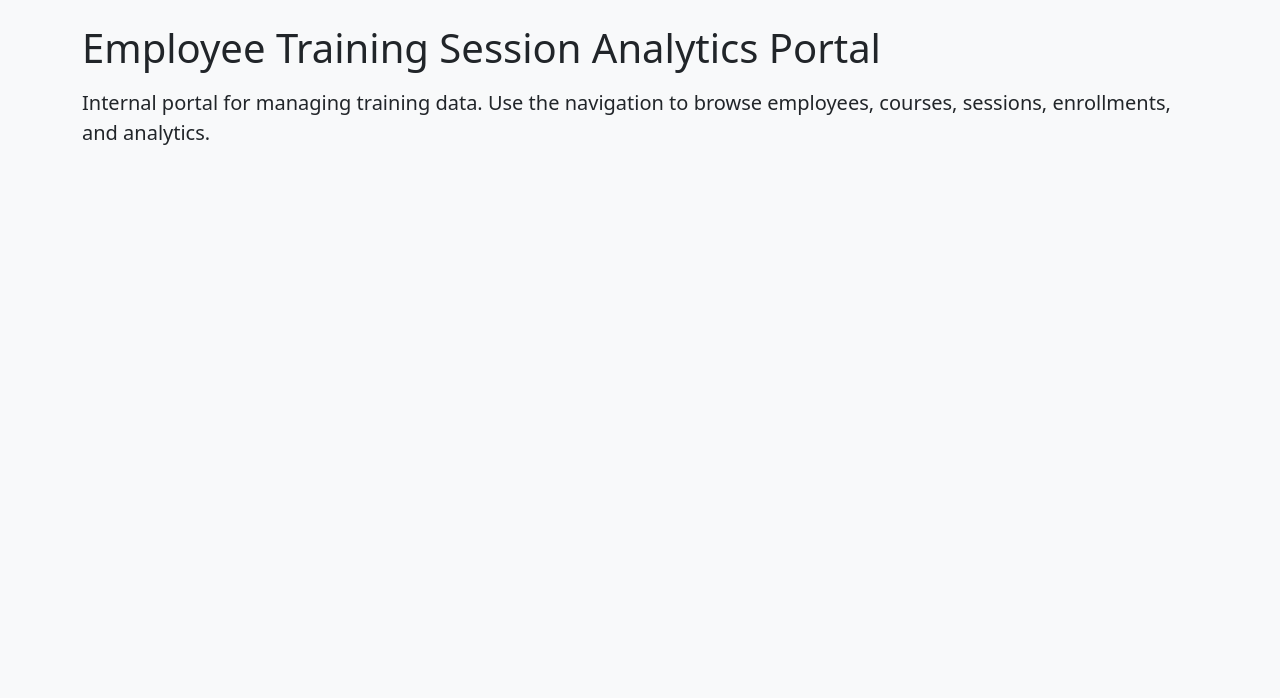
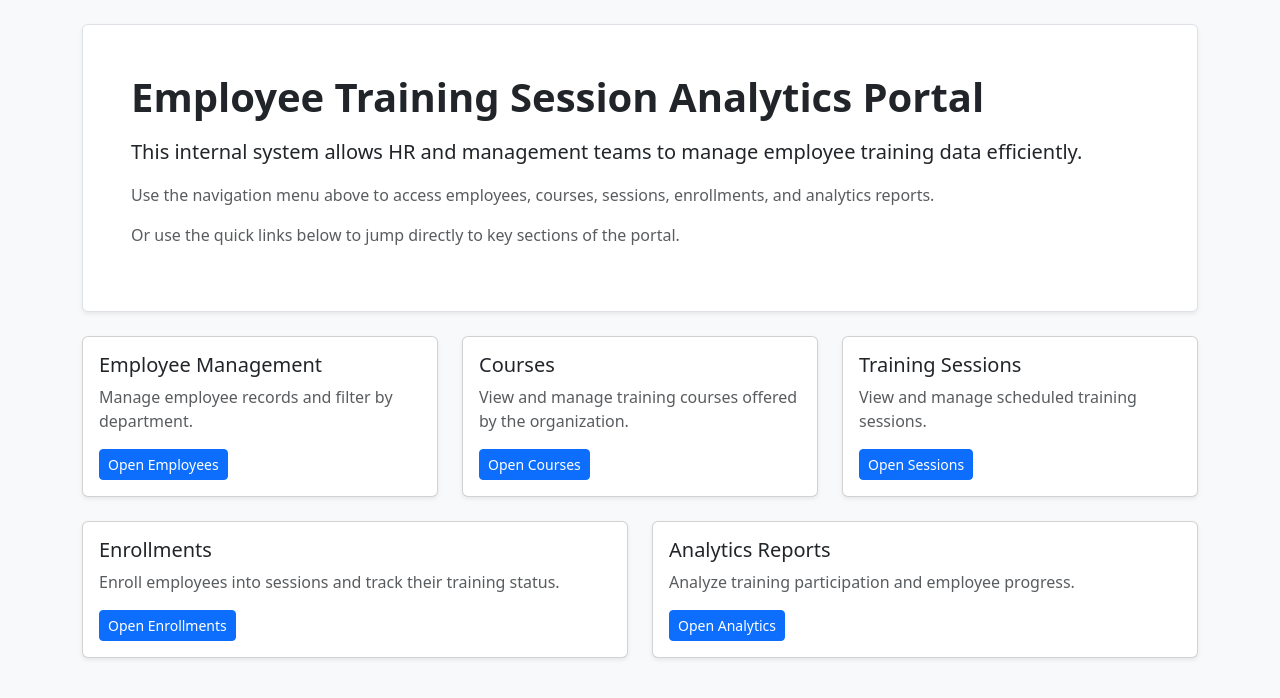
Before and after one commit to alfonsojose-go/EmployeeTrainingSessionAnalyticsPortal, a Django app: page / in a window 1280 px wide. Shown: the part 56-754 px from the top of the page. Run offline with Django 5.2, Linux system fonts and the light colour scheme; data that the repository does not hold is empty.

Commit message:
I have updated the employee training transcript page to display the correct information. I have also enhanced the UI on the analytics page to have cards showing the total count and added descriptions for each of the analysis pages. I also updated the home page look to look better and have quick links as well.

```diff
--- a/main_project/employee/templates/employee/home.html
+++ b/main_project/employee/templates/employee/home.html
@@ -1,7 +1,103 @@
 {% extends "employee/base.html" %}
 {% block title %}Home | Training Portal{% endblock %}
+
 {% block content %}
-<!-- Intro section for the portal landing page. -->
-<h1 class="mb-3">Employee Training Session Analytics Portal</h1>
-<p class="lead">Internal portal for managing training data. Use the navigation to browse employees, courses, sessions, enrollments, and analytics.</p>
+<div class="p-4 p-md-5 mb-4 bg-white rounded shadow-sm border">
+  <h1 class="fw-bold mb-3">Employee Training Session Analytics Portal</h1>
+
+  <p class="lead mb-3">
+    This internal system allows HR and management teams to manage employee training data efficiently.
+  </p>
+
+  <p class="text-muted">
+    Use the navigation menu above to access employees, courses, sessions, enrollments, and analytics reports.
+  </p>
+  <p class="text-muted">
+    Or use the quick links below to jump directly to key sections of the portal.
+  </p>
+</div>
+
+<div class="row g-4">
+  <!-- Row 1 -->
+  <div class="col-md-4">
+    <div class="card shadow-sm h-100">
+      <div class="card-body d-flex flex-column">
+        <h5 class="card-title">Employee Management</h5>
+        <p class="card-text text-muted">
+          Manage employee records and filter by department.
+        </p>
+        <div class="mt-auto">
+          <a href="{% url 'employee_list' %}" class="btn btn-sm btn-primary">
+            Open Employees
+          </a>
+        </div>
+      </div>
+    </div>
+  </div>
+
+  <div class="col-md-4">
+    <div class="card shadow-sm h-100">
+      <div class="card-body d-flex flex-column">
+        <h5 class="card-title">Courses</h5>
+        <p class="card-text text-muted">
+          View and manage training courses offered by the organization.
+        </p>
+        <div class="mt-auto">
+          <a href="{% url 'course_list' %}" class="btn btn-sm btn-primary">
+            Open Courses
+          </a>
+        </div>
+      </div>
+    </div>
+  </div>
+
+  <div class="col-md-4">
+    <div class="card shadow-sm h-100">
+      <div class="card-body d-flex flex-column">
+        <h5 class="card-title">Training Sessions</h5>
+        <p class="card-text text-muted">
+          View and manage scheduled training sessions.
+        </p>
+        <div class="mt-auto">
+          <a href="{% url 'session_list' %}" class="btn btn-sm btn-primary">
+            Open Sessions
+          </a>
+        </div>
+      </div>
+    </div>
+  </div>
+
+  <!-- Row 2 -->
+  <div class="col-md-6">
+    <div class="card shadow-sm h-100">
+      <div class="card-body d-flex flex-column">
+        <h5 class="card-title">Enrollments</h5>
+        <p class="card-text text-muted">
+          Enroll employees into sessions and track their training status.
+        </p>
+        <div class="mt-auto">
+          <a href="{% url 'enrollment_list' %}" class="btn btn-sm btn-primary">
+            Open Enrollments
+          </a>
+        </div>
+      </div>
+    </div>
+  </div>
+
+  <div class="col-md-6">
+    <div class="card shadow-sm h-100">
+      <div class="card-body d-flex flex-column">
+        <h5 class="card-title">Analytics Reports</h5>
+        <p class="card-text text-muted">
+          Analyze training participation and employee progress.
+        </p>
+        <div class="mt-auto">
+          <a href="{% url 'analytics_hub' %}" class="btn btn-sm btn-primary">
+            Open Analytics
+          </a>
+        </div>
+      </div>
+    </div>
+  </div>
+</div>
 {% endblock %}
--- a/main_project/employee/urls.py
+++ b/main_project/employee/urls.py
@@ -22,9 +22,9 @@ urlpatterns = [
         name="course_popularity",
     ),
     path(
-        "analytics/employee-transcript/",
-        views.employee_transcript_placeholder,
-        name="employee_transcript",
+    "analytics/employee-transcript/",
+    views.employee_transcript,
+    name="employee_transcript",
     ),
     path(
         "analytics/extra/",
--- a/main_project/employee/views.py
+++ b/main_project/employee/views.py
@@ -7,7 +7,13 @@ from .models import Course, Employee, Enrollment, Session
 
 def home(request):
     """Render the portal landing page."""
-    return render(request, "employee/home.html")
+    context = {
+        "total_employees": Employee.objects.count(),
+        "total_courses": Course.objects.count(),
+        "total_sessions": Session.objects.count(),
+        "total_enrollments": Enrollment.objects.count(),
+    }
+    return render(request, "employee/home.html", context)
 
 
 def employee_list(request):
@@ -120,7 +126,13 @@ def enrollment_update(request, pk):
 
 def analytics_hub(request):
     """Render the analytics dashboard links page."""
-    return render(request, "employee/analytics_hub.html")
+    context = {
+        "total_employees": Employee.objects.count(),
+        "total_courses": Course.objects.count(),
+        "total_sessions": Session.objects.count(),
+        "total_enrollments": Enrollment.objects.count(),
+    }
+    return render(request, "employee/analytics_hub.html", context)
 
 
 def department_participation(request):
@@ -162,9 +174,32 @@ def course_popularity_placeholder(request):
     return analytics_placeholder(request, "Course Popularity")
 
 
-def employee_transcript_placeholder(request):
-    """Placeholder endpoint for the employee transcript report."""
-    return analytics_placeholder(request, "Employee Training Transcript")
+def employee_transcript(request):
+    """
+    Show the training transcript for one selected employee.
+    Displays course title, session date, and enrollment status.
+    """
+    employees = Employee.objects.all().order_by("full_name")
+    selected_employee_id = request.GET.get("employee") or ""
+
+    selected_employee = None
+    transcript_rows = Enrollment.objects.none()
+
+    if selected_employee_id:
+        selected_employee = get_object_or_404(Employee, pk=selected_employee_id)
+        transcript_rows = (
+            Enrollment.objects.select_related("session__course", "employee")
+            .filter(employee=selected_employee)
+            .order_by("-session__session_date", "session__course__title")
+        )
+
+    context = {
+        "employees": employees,
+        "selected_employee_id": selected_employee_id,
+        "selected_employee": selected_employee,
+        "transcript_rows": transcript_rows,
+    }
+    return render(request, "employee/analytics_employee_transcript.html", context)
 
 
 def analytics_extra_placeholder(request):
```
Also changed, not shown: main_project/employee/templates/employee/analytics_employee_transcript.html (added, +81 -0 lines), main_project/employee/templates/employee/analytics_hub.html (+60 -8 lines).
